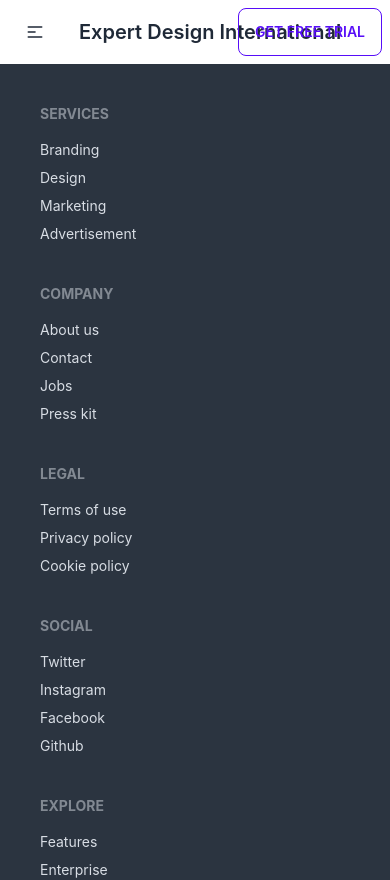
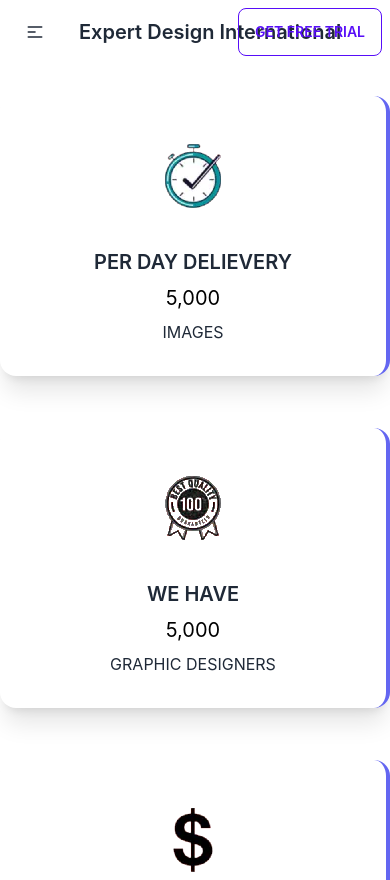
Before and after one commit to Mahmud-Shahin/expert-Design-International, a React (Create React App) app: page /clippingpath in a window 390 px wide. Shown: the top 880 px of the page. Built offline with nearby package versions, Linux system fonts and the light colour scheme.

Commit message:
update data

```diff
--- /dev/null
+++ b/public/removalServices.json
@@ -0,0 +1,77 @@
+[
+    {
+        "id": 1,
+        "price": "Price Starts From US$0.29 Per Image",
+        "name": "Background Removal Service",
+        "description": "Expert Graphic International is a clipping path company who expertise in background removal service",
+        "imgOne": "https://expertgraphicinternational.com/wp-content/uploads/2023/02/background-removal_before.webp",
+        "imgtwo": "https://expertgraphicinternational.com/wp-content/uploads/2023/02/background-removal_after.webp"
+
+    },
+    {
+        "id": 2,
+        "price": "Price Starts From US$0.99 Per Image",
+        "name": "Image Masking Service",
+        "description": "Transform your images with our professional image masking service and take advantage of our free trial service…",
+        "imgOne": "https://expertgraphicinternational.com/wp-content/uploads/2023/07/layer-masking-before.webp",
+        "imgtwo": "https://expertgraphicinternational.com/wp-content/uploads/2023/07/layer-masking-after.webp"
+    },
+    {
+        "id": 3,
+        "price": "Price Starts From US$0.25 Per Image",
+        "name": "Photoshop Shadow Service",
+        "description": "Among other services that we excel in, Photoshop shadow service is a service that we are best at. Expert Graphics…",
+        "imgOne": "https://expertgraphicinternational.com/wp-content/uploads/2023/02/photoshop-shadow-servcie-before.webp",
+        "imgtwo": "https://expertgraphicinternational.com/wp-content/uploads/2023/02/photoshop-shadow-servcie-after.webp"
+    },
+    {
+        "id": 4,
+        "price": "Price Starts From US$0.99 Per Image",
+        "name": "Ghost Mannequin Service",
+        "description": "Quality and reproducibility of work are the keys to our today’s position in the industry. And to g…",
+        "imgOne": "https://expertgraphicinternational.com/wp-content/uploads/2023/02/ghost-mannequin-neck-joint-services-before.webp",
+        "imgtwo": "https://expertgraphicinternational.com/wp-content/uploads/2023/02/ghost-mannequin-neck-joint-services-after.webp"
+    },
+    {
+        "id": 5,
+        "price": "Price Starts From US$0.75 Per Image",
+        "name": "Color Variants Service",
+        "description": "Expert Graphic International is a pioneer organization including vast knowledge…",
+        "imgOne": "https://expertgraphicinternational.com/wp-content/uploads/2023/02/color-variants-service_-before.webp",
+        "imgtwo": "https://expertgraphicinternational.com/wp-content/uploads/2023/02/color-variants-service_-after.webp"
+    },
+    {
+        "id": 6,
+        "price": "Price Starts From US$1.49 Per Image",
+        "name": "Image Retouching Service",
+        "description": "Expert Graphic International, as a photo retouching service provider company…… ",
+        "imgOne": "https://expertgraphicinternational.com/wp-content/uploads/2023/02/image-retouching-service-before.webp",
+        "imgtwo": "https://expertgraphicinternational.com/wp-content/uploads/2023/02/image-retouching-service-after.webp"
+    },
+    {
+        "id": 7,
+        "price": "Price Starts From US$1.59 Per Image",
+        "name": "Real Estate Photo Editing Service",
+        "description": "Expert Graphic International&nbsp;is a clipping path company who expertise in Real Estate Photo Edit…",
+        "imgOne": "https://expertgraphicinternational.com/wp-content/uploads/2023/02/real-estate-photo-editing-before.webp",
+        "imgtwo": "https://expertgraphicinternational.com/wp-content/uploads/2023/02/real-estate-photo-editing-after.webp"
+    },
+    {
+        "id": 8,
+        "price": "Price Starts From US$1.99 Per Image",
+        "name": "Vector Conversion Service",
+        "description": "If you’re looking to enhance your visual content with high-quality vector graphics, our Vector Conve…",
+        "imgOne": "https://expertgraphicinternational.com/wp-content/uploads/2023/02/vector-conversion-before.webp",
+        "imgtwo": "https://expertgraphicinternational.com/wp-content/uploads/2023/02/vector-conversion-after.webp"
+    },
+    {
+        "id": 9,
+        "price": "Price Starts From US$4.49 Per Image",
+        "name": "Creative Image Editing Service",
+        "description": "A unique tradition is image altering. It is becoming far more essential in all economic sectors, sta…",
+        "imgOne": "https://expertgraphicinternational.com/wp-content/uploads/2023/02/creative-image-editing-service-before.webp",
+        "imgtwo": "https://expertgraphicinternational.com/wp-content/uploads/2023/02/creative-image-editing-service-after.webp"
+    }
+
+
+]
--- a/src/App.js
+++ b/src/App.js
@@ -7,6 +7,7 @@ import Footer from "./pages/Shared/Footer";
 
 import ContactUs from "./pages/ContactUS/ContactUs";
 import Prices from "./pages/Prices/Prices";
+import ClippingPath from "./pages/ClippingPath/ClippingPath";
 
 function App() {
   return (
@@ -17,6 +18,10 @@ function App() {
         <Route path="/" element={<Home></Home>}></Route>
         <Route path="/prices" element={<Prices></Prices>}></Route>
         <Route path="/contactus" element={<ContactUs></ContactUs>}></Route>
+        <Route
+          path="/clippingpath"
+          element={<ClippingPath></ClippingPath>}
+        ></Route>
       </Routes>
       <Footer></Footer>
     </div>
--- /dev/null
+++ b/src/pages/ClippingPath/ClippingPath.js
@@ -0,0 +1,14 @@
+import React from "react";
+import Info from "./../Home/Info";
+import RemovalServices from "./RemovalServices/RemovalServices";
+
+const ClippingPath = () => {
+  return (
+    <div className="max-w-7xl mx-auto">
+      <Info></Info>
+      <RemovalServices></RemovalServices>
+    </div>
+  );
+};
+
+export default ClippingPath;
--- /dev/null
+++ b/src/pages/ClippingPath/RemovalServices/RemovalService/Removalservice.js
@@ -0,0 +1,34 @@
+import React from "react";
+import {
+  ReactCompareSlider,
+  ReactCompareSliderImage,
+} from "react-compare-slider";
+
+const Removalservice = ({ removalService }) => {
+  const { name, description, imgOne, imgtwo, price } = removalService;
+  return (
+    <div className="card bg-base-100 shadow-xl mb-7">
+      <figure>
+        <ReactCompareSlider
+          itemOne={<ReactCompareSliderImage src={imgOne} alt="Image one" />}
+          itemTwo={<ReactCompareSliderImage src={imgtwo} alt="Image two" />}
+        />
+      </figure>
+      <div className="card-body">
+        <p className="card-title text-orange-400">{price}</p>
+        <h1 className="card-title text-2xl">{name}</h1>
+        <p>{description}</p>
+        <div className="card-actions justify-end space-x-20 py-2">
+          <button class="bg-blue-500 hover:bg-blue-700 text-white font-bold py-2 px-4 border border-blue-700 rounded">
+            Get free trial
+          </button>
+          <button class="bg-blue-500 hover:bg-blue-700 text-white font-bold py-2 px-4 border border-blue-700 rounded">
+            Get a quate
+          </button>
+        </div>
+      </div>
+    </div>
+  );
+};
+
+export default Removalservice;
--- /dev/null
+++ b/src/pages/ClippingPath/RemovalServices/RemovalServices.css
@@ -0,0 +1,6 @@
+.main-text{
+    text-align: center;
+    border-radius: 65px;
+    padding: 60px 50px;
+
+}
--- /dev/null
+++ b/src/pages/ClippingPath/RemovalServices/RemovalServices.js
@@ -0,0 +1,50 @@
+import React, { useEffect, useState } from "react";
+import "./RemovalServices.css";
+import AOS from "aos";
+import "aos/dist/aos.css";
+import Removalservice from "./RemovalService/Removalservice";
+
+const RemovalServices = () => {
+  const [removalServices, setRemovalServices] = useState([]);
+  useEffect(() => {
+    fetch("removalServices.json")
+      .then((res) => res.json())
+      .then((data) => setRemovalServices(data));
+  }, []);
+
+  useEffect(() => {
+    AOS.init();
+    AOS.refresh();
+  }, []);
+  return (
+    <div
+      className="bg-base-200"
+      data-aos="fade-down"
+      data-aos-easing="linear"
+      data-aos-duration="1000"
+    >
+      <div className="main-text">
+        <h1 className="text-2xl my-8">Best Image Editing Services</h1>
+        <span>
+          Photographers, e-commerce enterprises, design studios, advertising
+          agencies, and individuals who wish to colorize their environment with
+          the touch of graphics or Photoshop can benefit from our expert picture
+          editing services. To ensure that our customers receive the highest
+          quality and error-free work, we implemented a three-step quality
+          control method that demonstrates our professionalism as the best
+          clipping path service provider.
+        </span>
+      </div>
+      <div className="grid grid-cols-1  lg:grid-cols-3 md:grid-cols-2 gap-5   ">
+        {removalServices.map((removalService) => (
+          <Removalservice
+            key={removalService.id}
+            removalService={removalService}
+          ></Removalservice>
+        ))}
+      </div>
+    </div>
+  );
+};
+
+export default RemovalServices;
--- a/src/pages/Home/Home.js
+++ b/src/pages/Home/Home.js
@@ -7,7 +7,6 @@ import AboutUs from "./AboutUs/AboutUs";
 import MarqueeSlider from "./MarqueeSlider";
 import Faq from "./Faq";
 import Reviews from "./Services/Reviews/Reviews";
-import Chatbot from "../Shared/Chatbot";
 
 const Home = () => {
   return (
@@ -19,7 +18,6 @@ const Home = () => {
       <Faq></Faq>
       <Reviews></Reviews>
       <MarqueeSlider></MarqueeSlider>
-      <Chatbot></Chatbot>
     </div>
   );
 };
--- a/src/pages/Shared/Chatbot.js
+++ /dev/null
@@ -1,25 +0,0 @@
-import React from "react";
-import ChatBot from "react-simple-chatbot";
-
-const Chatbot = () => {
-  const steps = [
-    {
-      id: "0",
-      message: "Welcome to react chatbot!",
-      trigger: "1",
-    },
-    {
-      id: "1",
-      message: "Bye!",
-      end: true,
-    },
-  ];
-
-  return (
-    <div>
-      <ChatBot steps={steps} />
-    </div>
-  );
-};
-
-export default Chatbot;
```
Also changed, not shown: src/pages/Shared/Navbar.js (+6 -20 lines).
